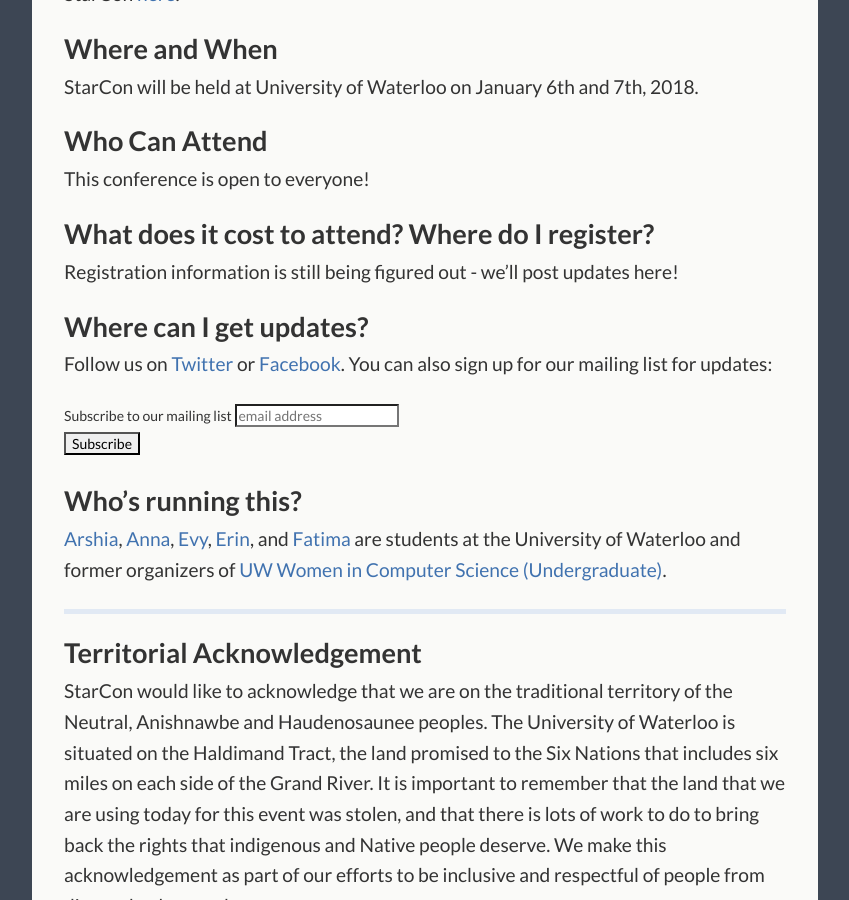
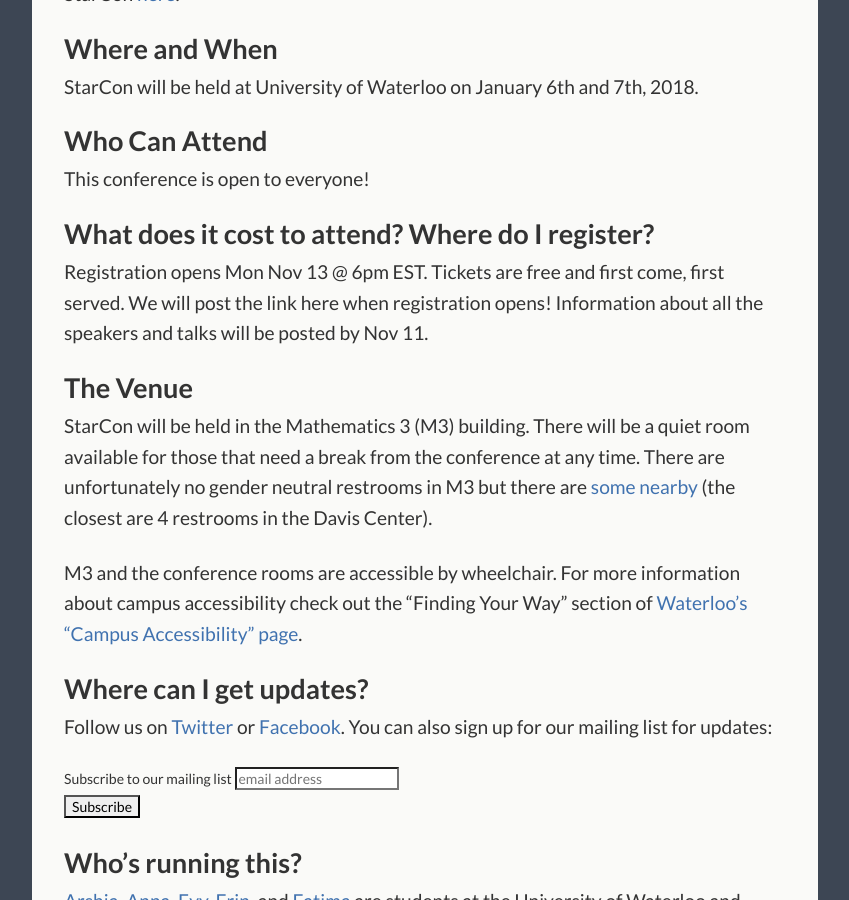
Before and after one commit to StarConKW/starconkw.github.io, a Jekyll site: the page built from index.md, in a window 1280 px wide and 900 px high, scrolled down 394 px. Shown: the whole window, without its empty margins (215-1064 px from the left). Built offline with Jekyll 4.4.1, drawn with Linux system fonts in a browser that asks for light colours; comment, search, counter and statistics services are not loaded.

Commit message:
add mentorship form, registration details, venue and a11y details

```diff
--- a/index.md
+++ b/index.md
@@ -19,7 +19,13 @@ This conference is open to everyone!
 
 ## What does it cost to attend? Where do I register?
 
-Registration information is still being figured out - we'll post updates here!
+Registration opens Mon Nov 13 @ 6pm EST. Tickets are free and first come, first served. We will post the link here when registration opens! Information about all the speakers and talks will be posted by Nov 11.
+
+## The Venue
+
+StarCon will be held in the Mathematics 3 (M3) building. There will be a quiet room available for those that need a break from the conference at any time. There are unfortunately no gender neutral restrooms in M3 but there are [some nearby](https://uwaterloo.ca/equity/equity-initiatives/inclusive-washrooms/inclusive-washroom-list) (the closest are 4 restrooms in the Davis Center).
+
+M3 and the conference rooms are accessible by wheelchair. For more information about campus accessibility check out the "Finding Your Way" section of [Waterloo's "Campus Accessibility" page](https://uwaterloo.ca/human-resources/accessibility/campus-accessibility).
 
 ## Where can I get updates?
 
```
Also changed, not shown: _pages/speakers.md (+4 -0 lines).
